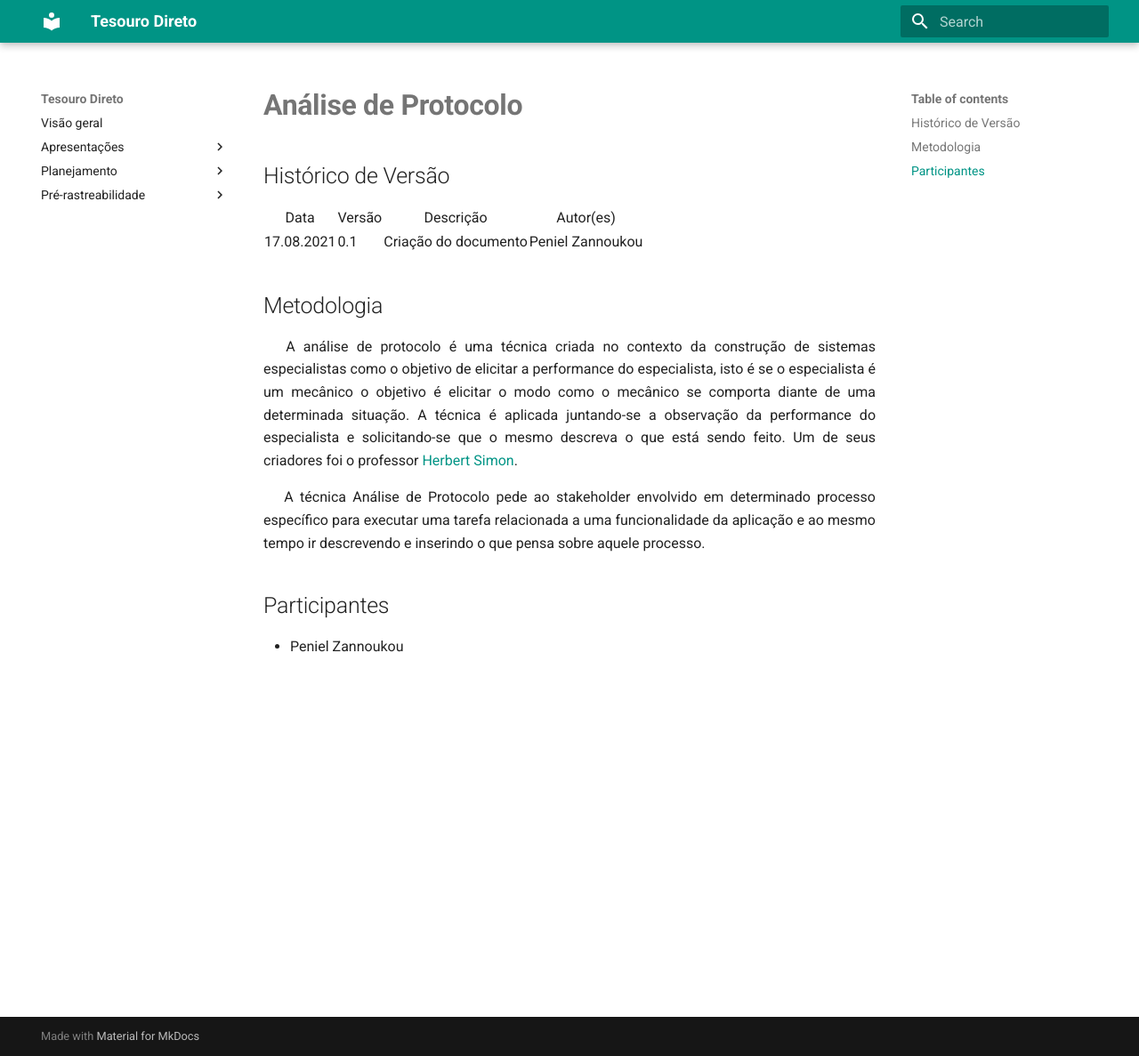
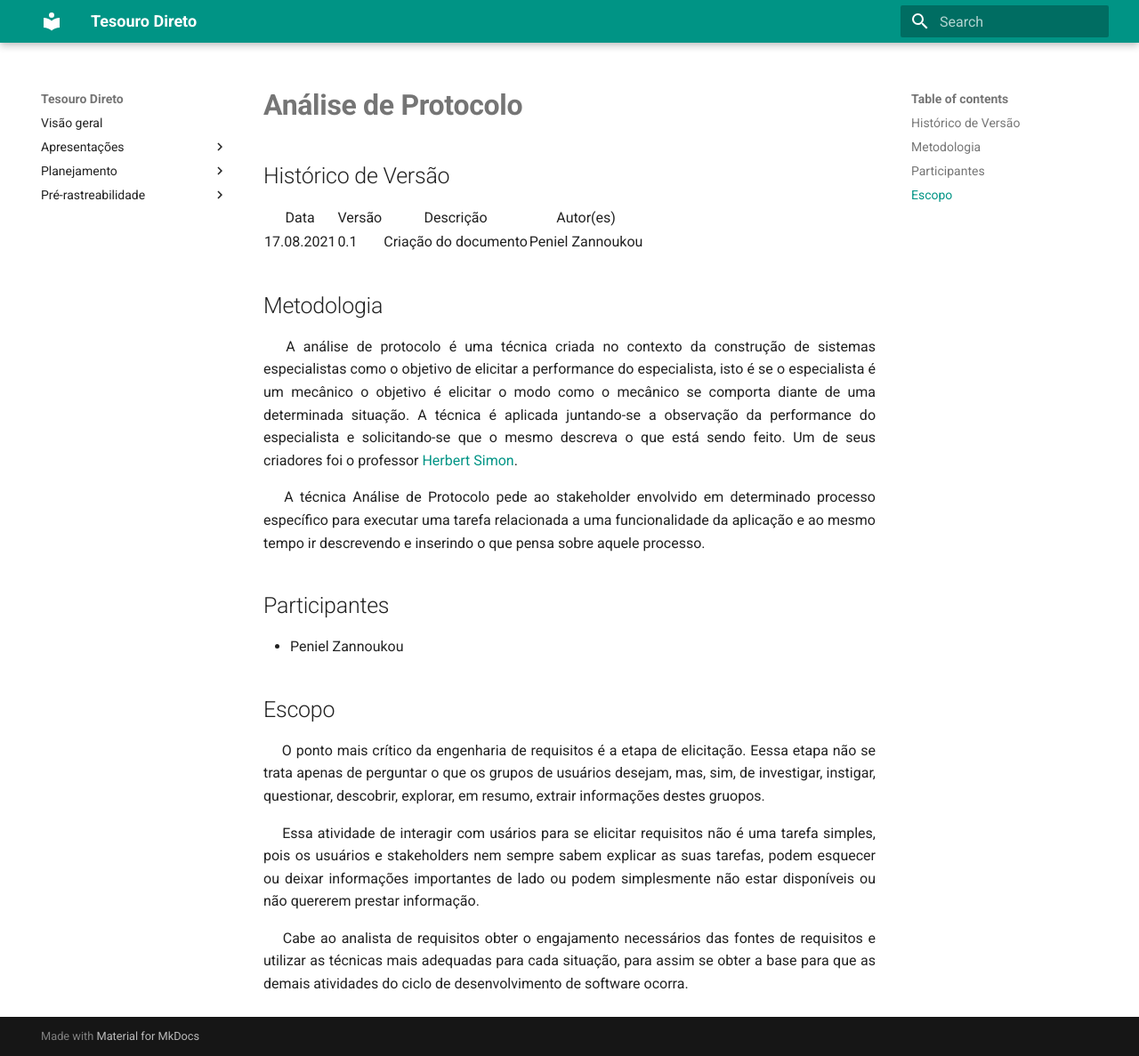
Before and after one commit to mibasFerraz/2021.1-TesouroDireto, an MkDocs documentation site: the page built from docs/elicitacao/analise_protocolo.md, in a window 1280 px wide and 1187 px high. Shown: the whole window at 89% size. Built offline with MkDocs 1.6.1 and Material for MkDocs 9.7.7, drawn with Linux system fonts in a browser that asks for light colours.

Commit message:
(#8) escopo

```diff
--- a/docs/elicitacao/analise_protocolo.md
+++ b/docs/elicitacao/analise_protocolo.md
@@ -34,3 +34,14 @@
 
 - Peniel Zannoukou
 <div class="line"></div>
+
+## Escopo
+
+<div>
+    <p align="justify">&emsp;
+        O ponto mais crítico da engenharia de requisitos é a etapa de elicitação. Eessa etapa não se trata apenas de perguntar o que os grupos de usuários desejam, mas, sim, de investigar, instigar, questionar, descobrir, explorar, em resumo, extrair informações destes gruopos.
+<p align="justify">&emsp;
+Essa atividade de interagir com usários para se elicitar requisitos não é uma tarefa simples, pois os usuários e stakeholders nem sempre sabem explicar as suas tarefas, podem esquecer ou deixar informações importantes de lado ou podem simplesmente não estar disponíveis ou não quererem prestar informação.</p>
+
+<p align="justify">&emsp;
+Cabe ao analista de requisitos obter o engajamento necessários das fontes de requisitos e utilizar as técnicas mais adequadas para cada situação, para assim se obter a base para que as demais atividades do ciclo de desenvolvimento de software ocorra.</p>
```
